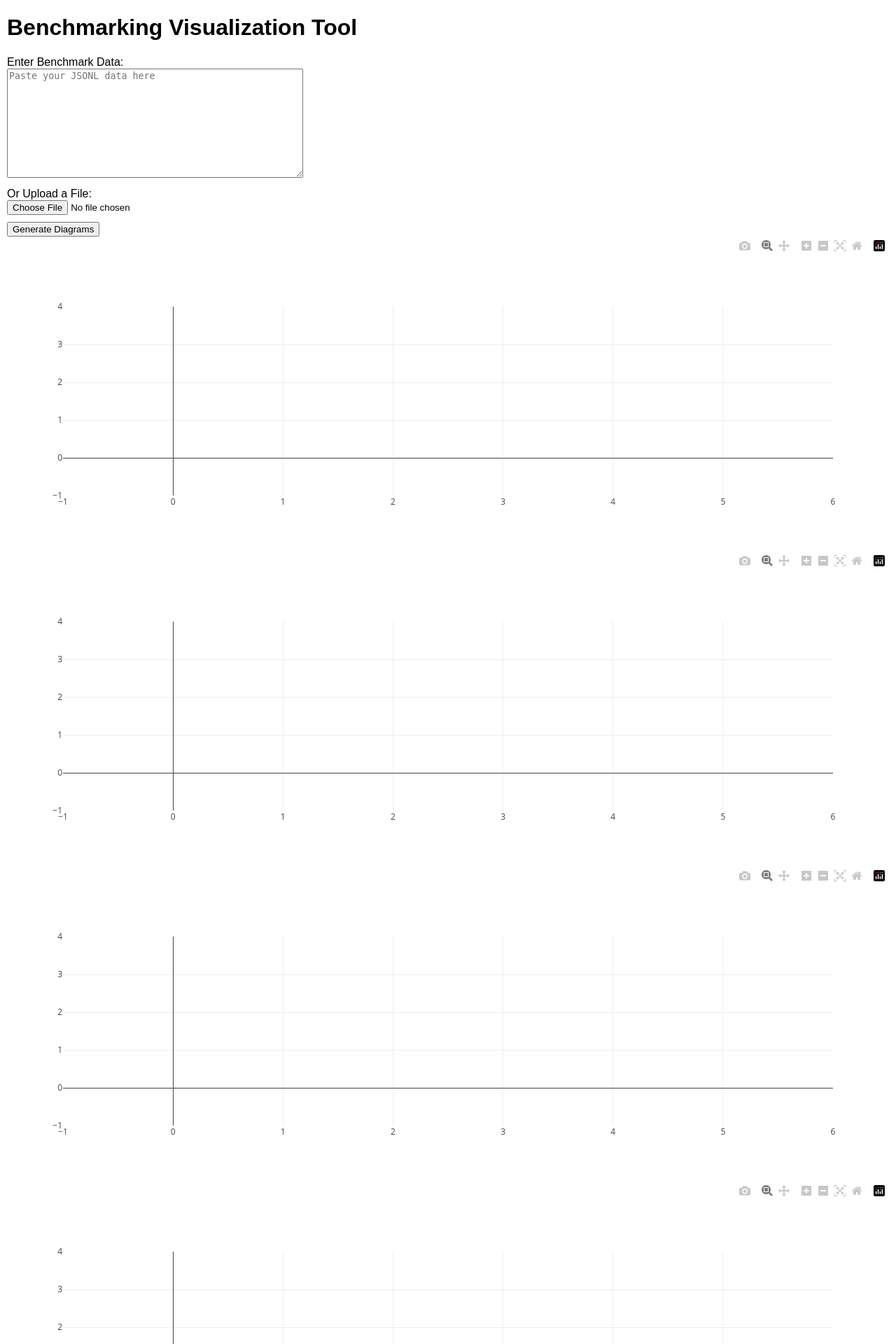
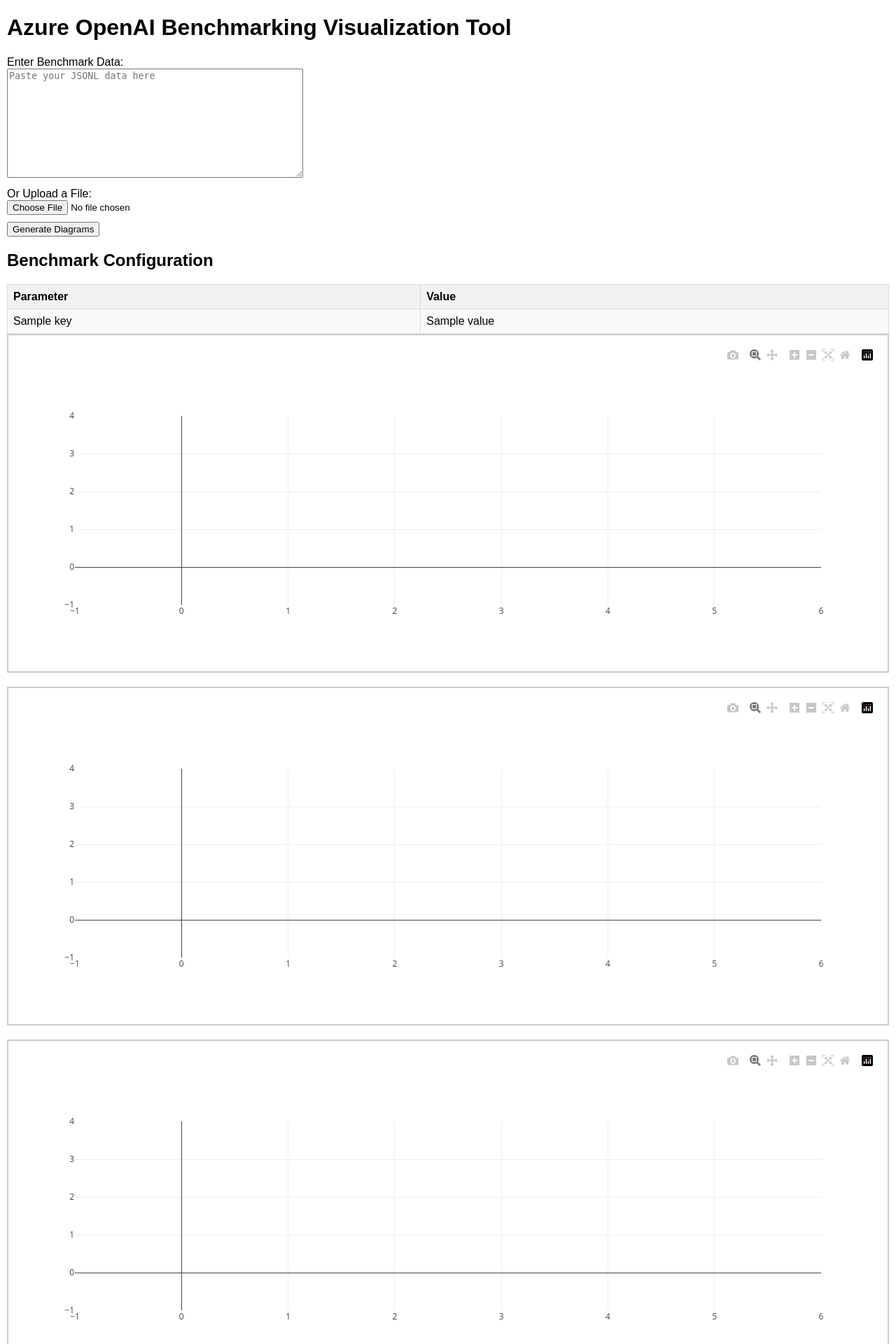
Before and after one commit to guming3d/benchmark-visualization-tool, a Flask app: template templates/index.html in a window 1280 px wide. Shown: the top 1920 px of the page at 70% size. Run offline with Flask 3, Linux system fonts and the light colour scheme; the template is opened without the code that fills it: most values are stand-ins (such as "Sample title", 1, 10 or a date in 2020); some libraries are stand-ins or nearby versions.

Commit message:
adding config display and update the style of the page

```diff
--- a/app.py
+++ b/app.py
@@ -100,7 +100,29 @@
     formatted_time = now.strftime("%Y-%m-%d-%H-%M")
     return formatted_time
 
+def extract_benchmark_config(content: str) -> dict:
+    """
+    Extracts the benchmark configuration from the log file's header.
+
+    Parameters:
+    - content (str): The content of the log file as a string.
+
+    Returns:
+    - dict: A dictionary containing the benchmark configuration.
+    """
+    # Split content by lines and extract the first line
+    first_line = content.splitlines()[0]
+    # Assuming the configuration is always in the first line and in JSON format
+    try:
+        config_json = json.loads(first_line.split(': ', 1)[1])
+        return config_json
+    except json.JSONDecodeError:
+        return {}
+
 def process_jsonl_and_create_figures(content : str):
+
+    benchmark_config = extract_benchmark_config(content)
+    print(benchmark_config)
     content = cleanse_jsonl(content)
     df = load_jsonl_data(content)
 
@@ -131,7 +153,8 @@
         "graphJSON_ttft": graphJSON_ttft,
         "graphJSON_tbt": graphJSON_tbt,
         "graphJSON_e2e": graphJSON_e2e,
-        "formatted_time": current_time
+        "formatted_time": current_time,
+        "benchmark_config": benchmark_config
     }
 
 @app.route('/', methods=['GET', 'POST'])
@@ -160,6 +183,7 @@
                     graphJSON_tbt=figures["graphJSON_tbt"],
                     graphJSON_e2e=figures["graphJSON_e2e"],
                     formatted_time=figures["formatted_time"],
+                    benchmark_config=figures["benchmark_config"],
                 )
             except Exception as e:
                 # Output the exception stack to the user
--- a/templates/index.html
+++ b/templates/index.html
@@ -14,10 +14,33 @@
         .form-section {
             margin-bottom: 10px;
         }
+
+        /* Add styles for the benchmark configuration table */
+        .benchmark-config table {
+            width: 100%;
+            border-collapse: collapse; /* Collapse borders */
+        }
+        .benchmark-config th, .benchmark-config td {
+            border: 1px solid #ddd; /* Light grey border */
+            padding: 8px; /* Padding for table cells */
+        }
+        .benchmark-config tr {
+            background-color: #f9f9f9; /* Lighter grey background for each row */
+        }
+        .benchmark-config th {
+            background-color: #f2f2f2; /* Slightly darker grey for table headers */
+            text-align: left;
+        }
+            /* Styles for graph containers */
+        #graph_tpm, #graph_util, #graph_rpm, #graph_ttft, #graph_tbt, #graph_e2e {
+            border: 2px solid #ccc; /* Medium grey border */
+            padding: 15px; /* Padding inside the graph div */
+            margin-bottom: 20px; /* Space between graph divs */
+        }
     </style>
 </head>
 <body>
-    <h1>Benchmarking Visualization Tool</h1>
+    <h1>Azure OpenAI Benchmarking Visualization Tool</h1>
 
     <form action="/" method="post" enctype="multipart/form-data">
         <div class="form-section">
@@ -30,6 +53,32 @@
         </div>
         <button type="submit">Generate Diagrams</button>
     </form>
+
+    <!-- Benchmark Configuration Display -->
+    <!-- <div class="benchmark-config">
+        <h2>Benchmark Configuration</h2>
+        <ul>
+        {% for key, value in benchmark_config.items() %}
+            <li>{{ key }}: {{ value }}</li>
+        {% endfor %}
+        </ul>
+    </div> -->
+    <!-- Benchmark Configuration Display -->
+    <div class="benchmark-config">
+        <h2>Benchmark Configuration</h2>
+        <table>
+            <tr>
+                <th>Parameter</th>
+                <th>Value</th>
+            </tr>
+            {% for key, value in benchmark_config.items() %}
+            <tr>
+                <td>{{ key }}</td>
+                <td>{{ value }}</td>
+            </tr>
+            {% endfor %}
+        </table>
+    </div>
 
     <!-- Placeholder for Graphs -->
     <div id="graph_tpm"></div>
```
Also changed, not shown: static/screenshot.jpg.
